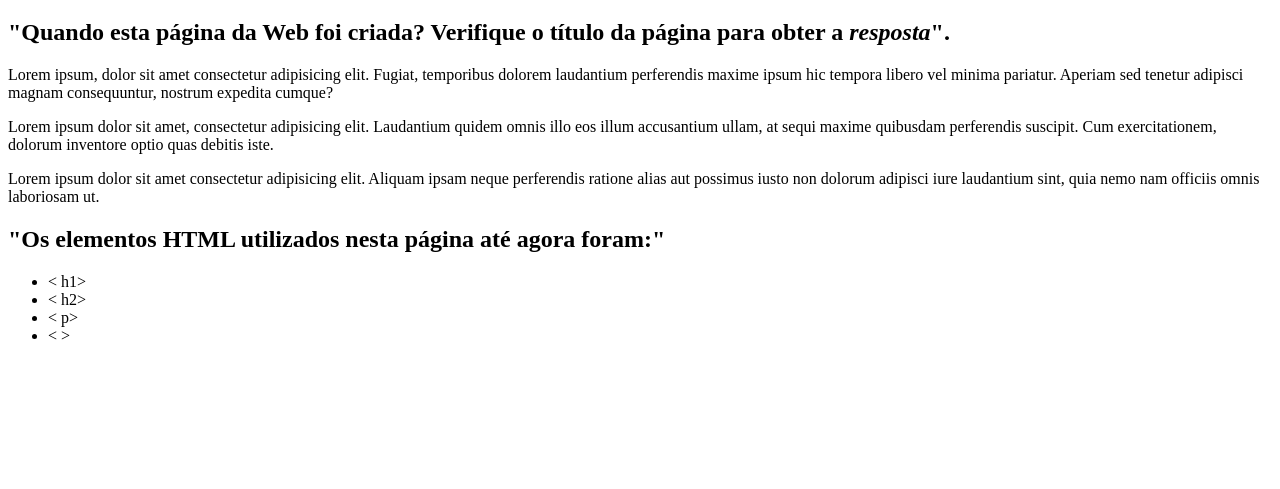
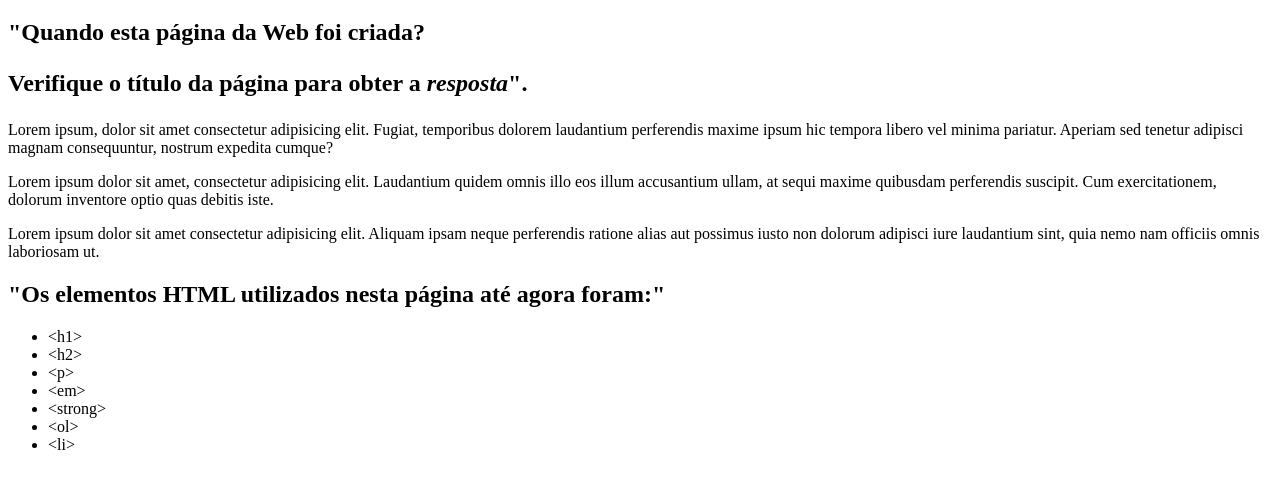
Before and after one commit to silvanysousa/ACADEMIA_ATOS_FRONT-END, a plain HTML site: page exercicios_e_desafios/index.html in a window 1280 px wide. Shown: the part 61-550 px from the top of the page. Drawn offline with Linux system fonts and the light colour scheme.

Commit message:
Update index.html
linha 12

```diff
--- a/exercicios_e_desafios/index.html
+++ b/exercicios_e_desafios/index.html
@@ -10,18 +10,24 @@
 <body>
     <h1 style="color:blue; text-align: center;">Hello, World!</h1>
 
-    <h2>"Quando esta página da Web foi criada? Verifique o título da página para obter a <i>resposta</i>".</h2>
+    <h2>"Quando esta página da Web foi criada? <p>Verifique o <strong>título da página</strong> para obter a <em>resposta</em>".</p></h2>
 
     <p>Lorem ipsum, dolor sit amet consectetur adipisicing elit. Fugiat, temporibus dolorem laudantium perferendis maxime ipsum hic tempora libero vel minima pariatur. Aperiam sed tenetur adipisci magnam consequuntur, nostrum expedita cumque?</p>
+
     <p>Lorem ipsum dolor sit amet, consectetur adipisicing elit. Laudantium quidem omnis illo eos illum accusantium ullam, at sequi maxime quibusdam perferendis suscipit. Cum exercitationem, dolorum inventore optio quas debitis iste.</p>
+
     <p>Lorem ipsum dolor sit amet consectetur adipisicing elit. Aliquam ipsam neque perferendis ratione alias aut possimus iusto non dolorum adipisci iure laudantium sint, quia nemo nam officiis omnis laboriosam ut.</p>
 
     <h2>"Os elementos HTML utilizados nesta página até agora foram:"</h2>
     <ul>
-        <li>&lt h1&gt</li>
-        <li>&lt h2&gt</li>
-        <li>&lt p&gt</li>
-        <li>&lt &gt</li>
+        <li>&lth1&gt</li>
+        <li>&lth2&gt</li>
+        <li>&ltp&gt</li>
+        <li>&ltem&gt</li>
+        <li>&ltstrong&gt</li>
+        <li>&ltol&gt</li>
+        <li>&ltli&gt</li>
+
     </ul>
 
 </body>
```
